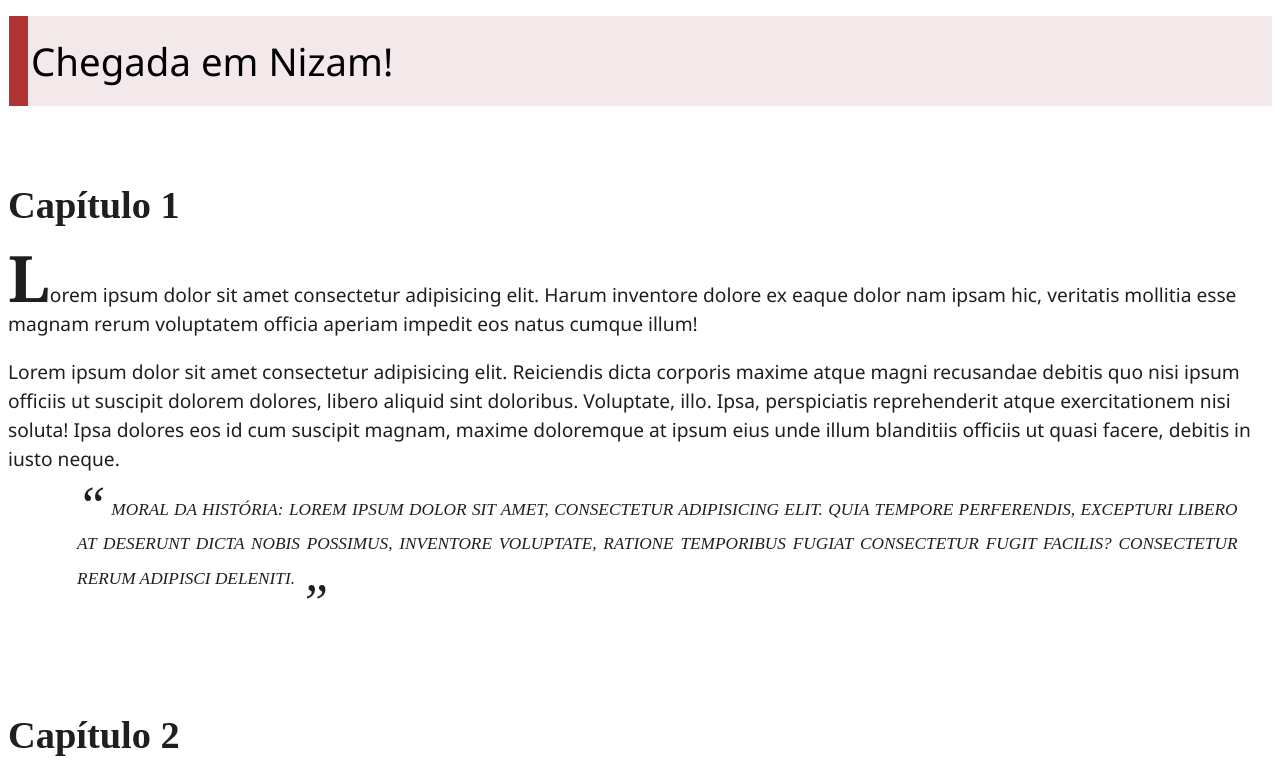
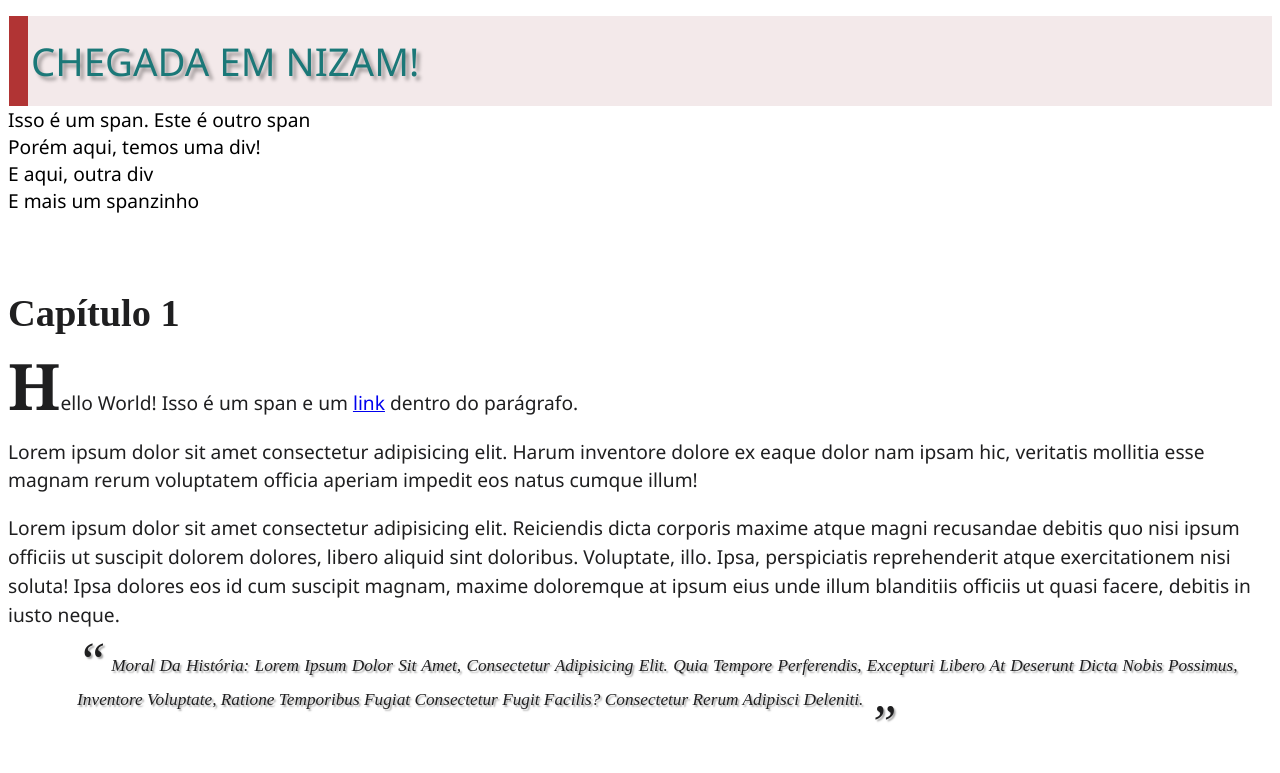
Before and after one commit to Ferdzen/Aula1-Pos, a website built with webpack: page index.html in a window 1280 px wide. Shown: the top 773 px of the page. Built offline with nearby package versions, Linux system fonts and the light colour scheme.

Commit message:
add: diferenças de estilização no html

```diff
--- a/index.html
+++ b/index.html
@@ -22,17 +22,31 @@
 
 <body>
 
-  <h1>Chegada em Nizam!</h1>
+  <h1 class="misterio" id="titulo-principal">Chegada em Nizam!</h1>
+
+  <span>
+    Isso é um span.
+  </span>
+  <span>Este é outro span</span>
+  <div>Porém aqui, temos uma div!</div>
+  <div>E aqui, outra div</div>
+  <span>E mais um spanzinho </span>
+
 
   <section>
     <h2>Capítulo 1</h2>
+
+    <p>
+      Hello World!
+      Isso é um <span>span</span> e um <a href="https://google.com">link</a> dentro do parágrafo.
+    </p>
 
     <p>Lorem ipsum dolor sit amet consectetur adipisicing elit. Harum inventore dolore ex eaque dolor nam ipsam hic, veritatis mollitia esse magnam rerum voluptatem officia aperiam impedit eos natus cumque illum!</p>
 
     <p>Lorem ipsum dolor sit amet consectetur adipisicing elit. Reiciendis dicta corporis maxime atque magni recusandae debitis quo nisi ipsum officiis ut suscipit dolorem dolores, libero aliquid sint doloribus. Voluptate, illo.
     Ipsa, perspiciatis reprehenderit atque exercitationem nisi soluta! Ipsa dolores eos id cum suscipit magnam, maxime doloremque at ipsum eius unde illum blanditiis officiis ut quasi facere, debitis in iusto neque.</p>
 
-    <p class="quote">
+    <p class="quote misterio">
       Moral da história: Lorem ipsum dolor sit amet, consectetur adipisicing elit. Quia tempore perferendis, excepturi libero at deserunt dicta nobis possimus, inventore voluptate, ratione temporibus fugiat consectetur fugit facilis? Consectetur rerum adipisci deleniti.
     </p>
   </section>
```
